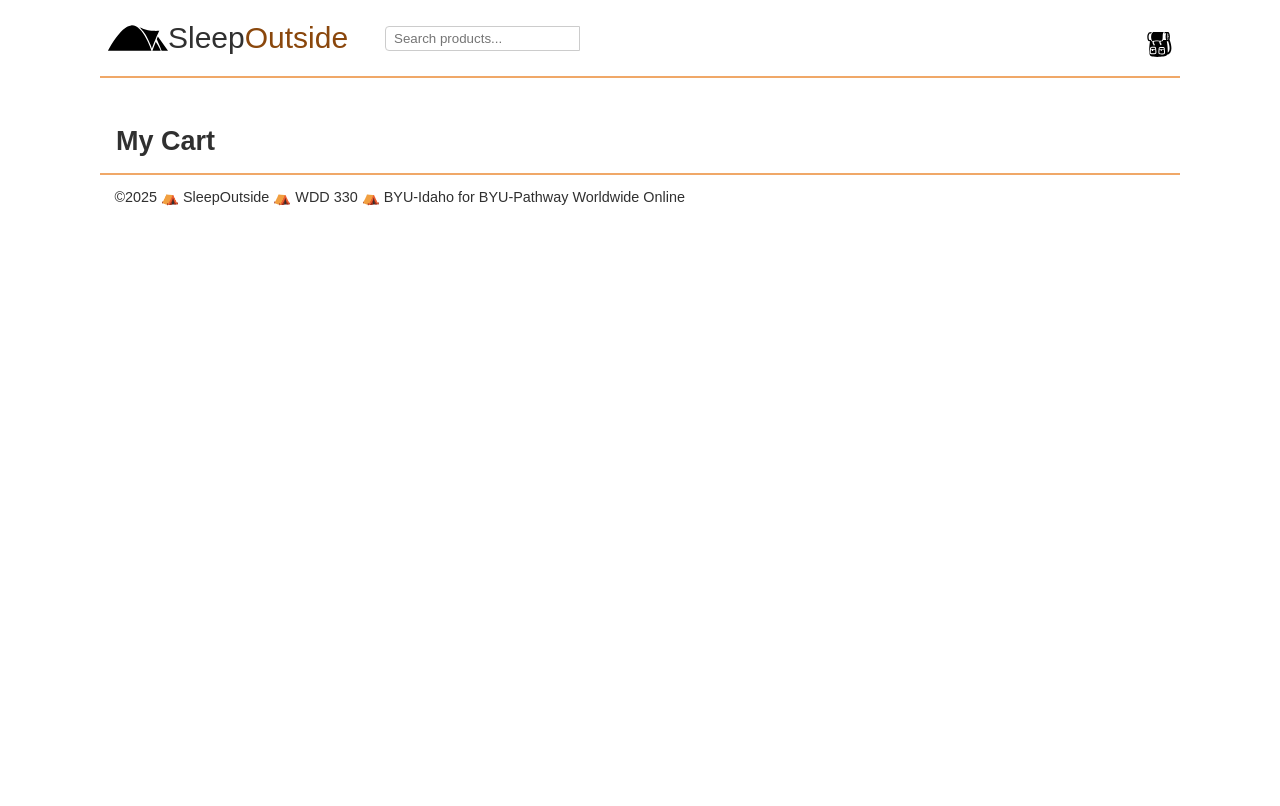
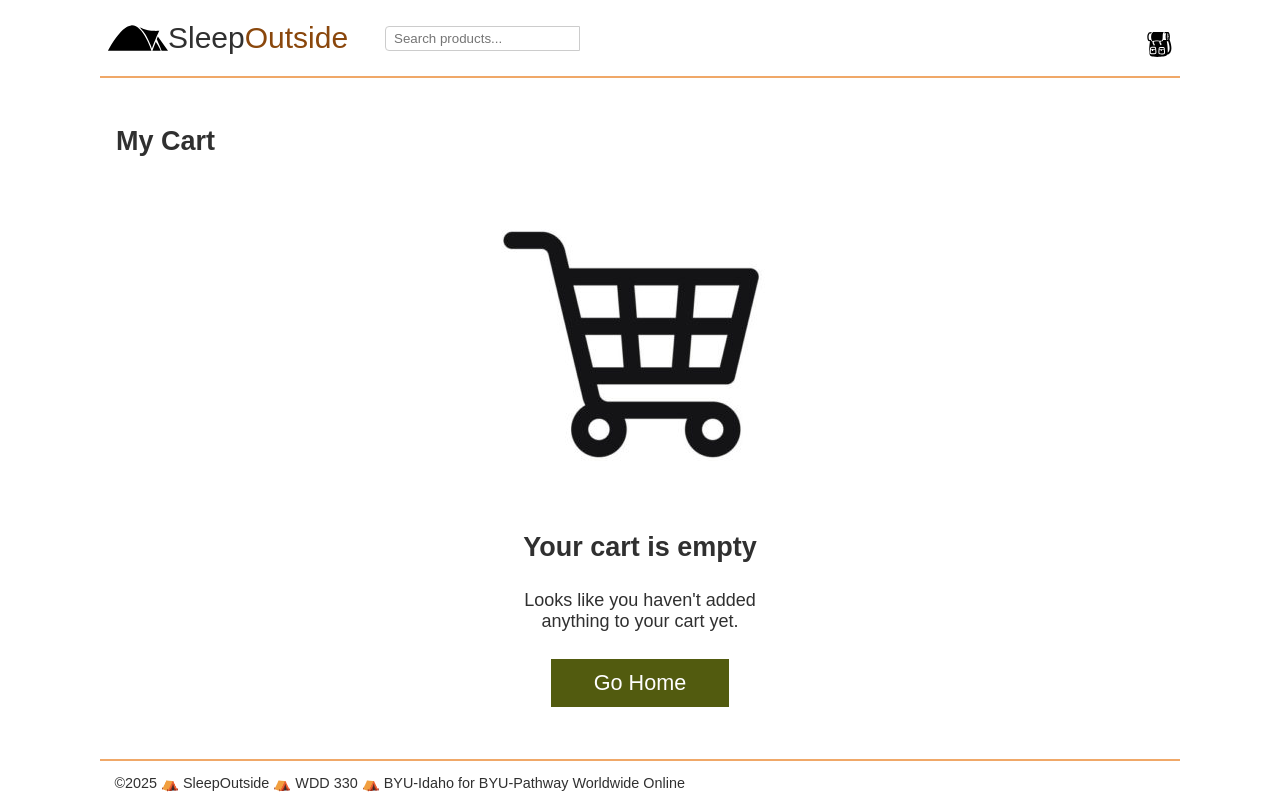
Before and after one commit to mitosoza/wdd330-sleepoutside-team1, a website: page src/cart/index.html in a window 1280 px wide. Drawn offline with Linux system fonts and the light colour scheme; files whose address does not match are found by name.

Commit message:
Empty Cart Error: cart.html
  - Added a message when the cart is empty

```diff
--- a/src/cart/index.html
+++ b/src/cart/index.html
@@ -20,7 +20,7 @@
     <section class="products">
       <h2>My Cart</h2>
 
-      <ul class="product-list">
+      <ul class="cart-list">
       </ul>
     </section>
     <div class="cart-footer" hidden>
--- a/src/css/style.css
+++ b/src/css/style.css
@@ -205,7 +205,22 @@ button {
 
 /* End cart icon styles */
 
-.cart-footer a {
+.cart-card__empty {
+  display: flex;
+  flex-direction: column;
+  align-items: center;
+  justify-content: center;
+  min-height: 250px;
+  text-align: center;
+  padding: 0 1em 2em 1em;
+}
+
+.cart-card__empty p {
+  padding: 1.5em 0;
+}
+
+.cart-footer a,
+.cart-card__button a {
   text-decoration: none;
 }
 
--- a/src/js/ShoppingCart.mjs
+++ b/src/js/ShoppingCart.mjs
@@ -17,6 +17,26 @@ function CartCardTemplate(item) {
   </li>`;
 }
 
+function renderEmptyCartMessage() {
+  const emptyCartMessage = `
+    <div class="cart-card__empty">
+      <img src="../images/shopping-cart.jpeg" alt="shopping cart">
+      <h2>Your cart is empty</h2>
+      <p>
+        Looks like you haven't added<br>
+        anything to your cart yet.
+      </p>
+      <div class="cart-card__button">
+        <a href="../index.html" class="goHome">
+          <button>Go Home</button>
+        </a>
+      </div>
+    </div>
+  `;
+  const listElement = document.querySelector(".cart-list");
+  listElement.innerHTML = emptyCartMessage;
+}
+
 export default class ShoppingCart {
   constructor(dataSource, listElement) {
     // You passed in this information to make the class as reusable as possible.
@@ -26,7 +46,11 @@ export default class ShoppingCart {
   }
 
   async init() {
-    this.renderList(this.dataSource);
+    if (this.dataSource.length === 0) {
+      renderEmptyCartMessage();
+    } else {
+      this.renderList(this.dataSource);
+    }
   }
 
   renderList(list) {
--- a/src/js/cart.js
+++ b/src/js/cart.js
@@ -3,7 +3,7 @@ import ShoppingCart from "./ShoppingCart.mjs";
 
 function renderCartContents() {
   const cartItems = getLocalStorage("so-cart") || [];
-  const cartListeElement = document.querySelector(".product-list");
+  const cartListeElement = document.querySelector(".cart-list");
   const cartList = new ShoppingCart(cartItems, cartListeElement);
 
   cartList.init();
```
Also changed, not shown: src/public/images/shopping-cart.jpeg (added).
